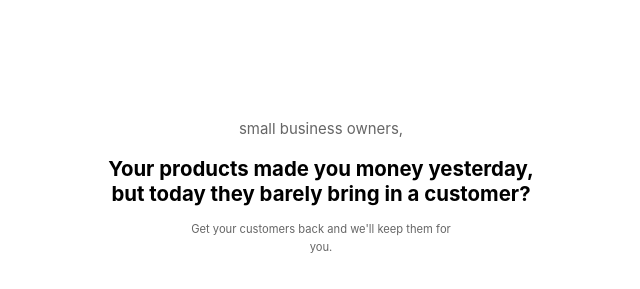
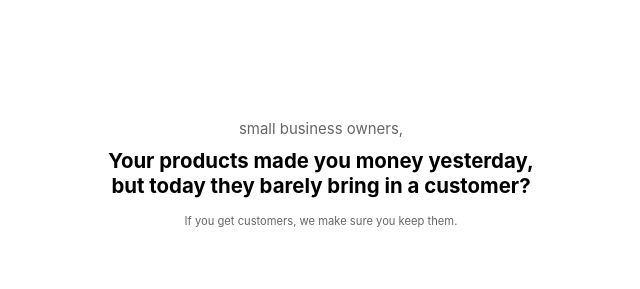
Before and after one commit to CreatorofTu/smallbusinesshelpa, a website: page index.html in a window 1280 px wide. Shown: the part 89-378 px from the top of the page, without its empty margins (319-959 px from the left). Drawn offline with Linux system fonts and the light colour scheme; a web font is replaced by a local one.

Commit message:
Tighten eyebrow-to-headline spacing, update subhead copy
Co-Authored-By: Claude Sonnet 5 <noreply@anthropic.com>

```diff
--- a/index.html
+++ b/index.html
@@ -79,7 +79,7 @@
     font-weight: 700;
     font-size: 1.275rem;
     line-height: 1.25;
-    margin: 0;
+    margin: -.5rem 0 0;
     text-wrap: balance;
   }
   p {
@@ -218,7 +218,7 @@
   <div class="hero">
     <p class="hero-eyebrow">small business owners,</p>
     <h1>Your products made you money yesterday, but today they barely bring in a customer?</h1>
-    <p class="hero-sub">Get your customers back and we'll keep them for you.</p>
+    <p class="hero-sub">If you get customers, we make sure you keep them.</p>
   </div>
 
   <div class="steps" id="ios-install-card" hidden>
```
